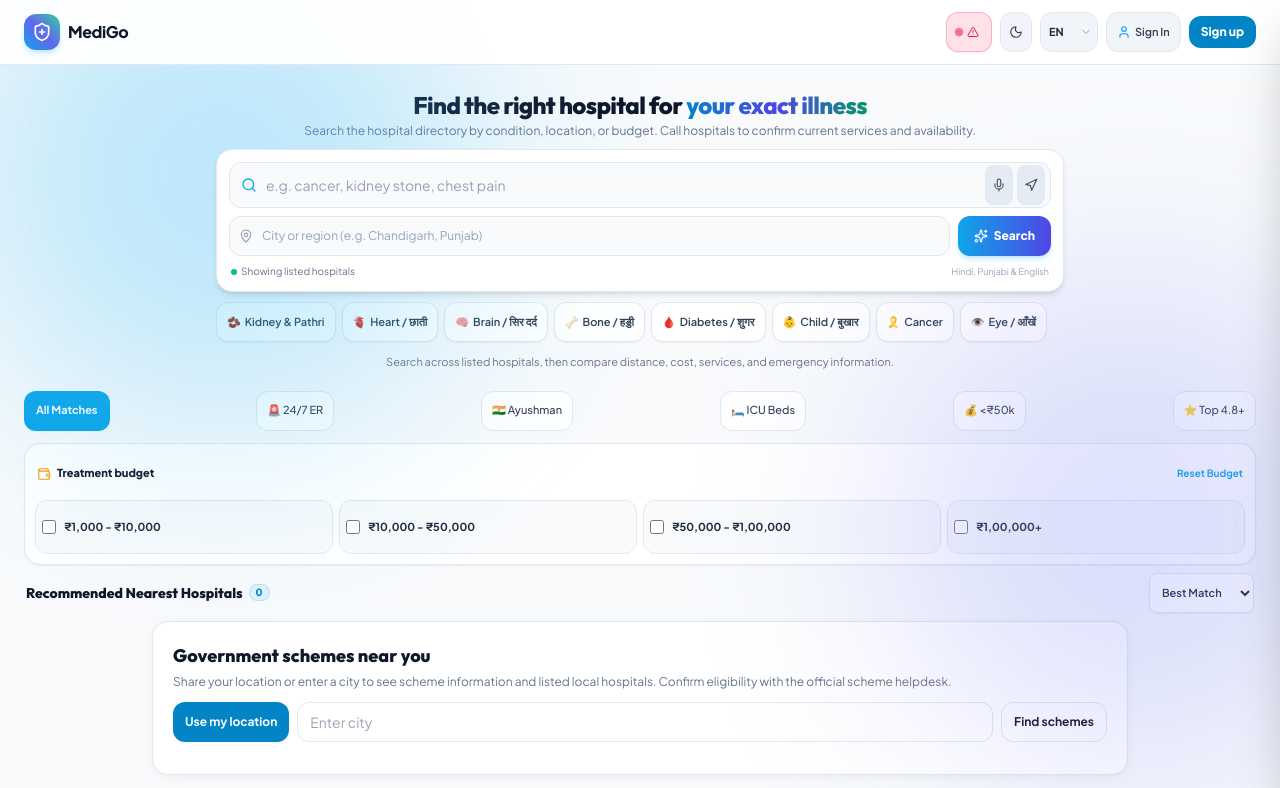
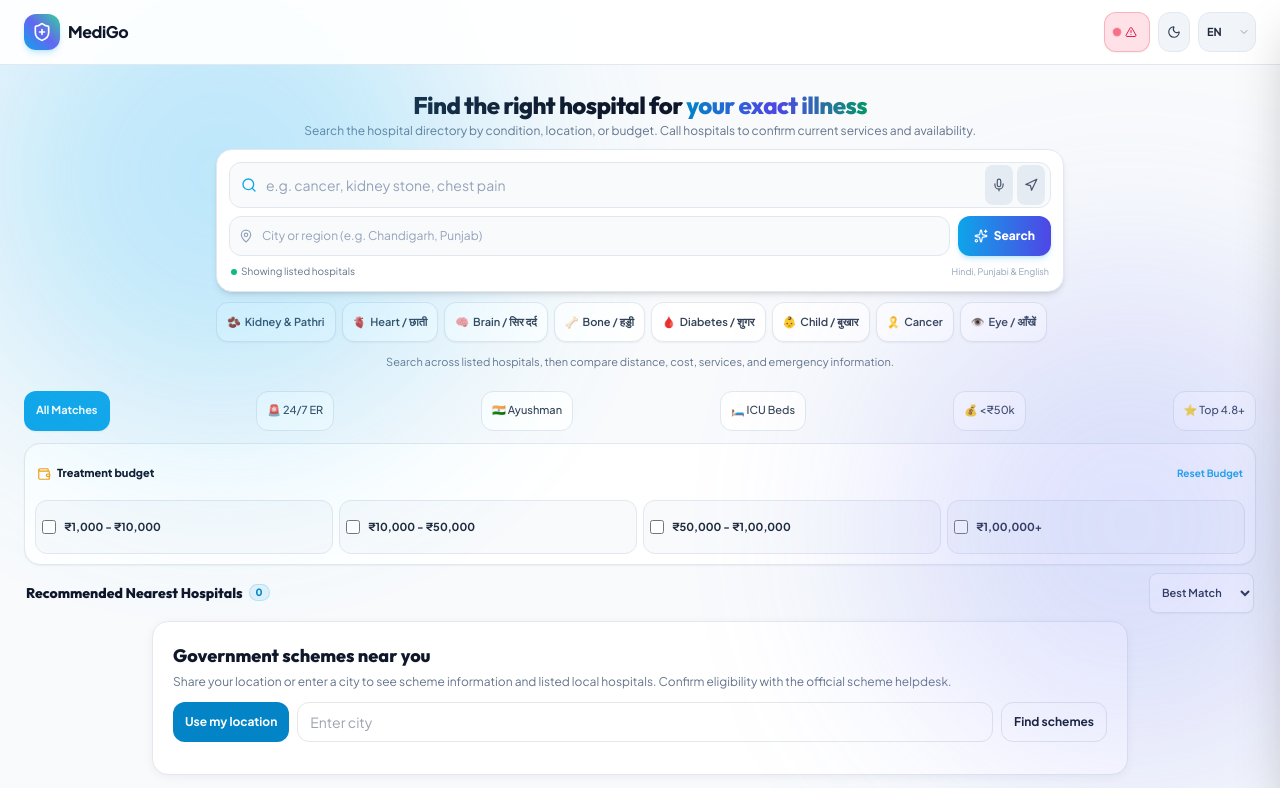
Before and after one commit to vansh-959/MediGo-Frontend, a website: page public/index.html in a window 1280 px wide. Shown: the top 788 px of the page. Drawn offline with nearby package versions, Linux system fonts and the light colour scheme; no server answers.

Commit message:
Update frontend

```diff
--- a/public/index.html
+++ b/public/index.html
@@ -140,18 +140,6 @@
             ></i>
           </div>
 
-          <!-- Account / Sign In -->
-          <a
-            id="account-link"
-            href="auth.html?mode=login"
-            class="h-8 w-auto px-2 sm:px-2.5 rounded-xl bg-slate-100 dark:bg-slate-900 border border-slate-200 dark:border-slate-800 text-xs font-semibold text-slate-700 dark:text-slate-300 flex items-center justify-center gap-1 transition-all"
-          >
-            <i data-lucide="user" class="w-3.5 h-3.5 text-sky-500"></i>
-            <span class="text-[10px] sm:text-[11px]" id="account-btn-text"
-              >Sign In</span
-            >
-          </a>
-          <button id="signup-open-btn" type="button" class="min-h-8 rounded-xl bg-sky-600 px-2 sm:px-3 text-[10px] sm:text-xs font-extrabold text-white">Sign up</button>
         </div>
       </div>
     </header>
--- a/public/js/auth.js
+++ b/public/js/auth.js
@@ -17,11 +17,9 @@
     status.textContent = '';
   };
   window.openMediGoAuth = (message, initialMode = 'login') => { modal.classList.remove('hidden'); modal.classList.add('flex'); setMode(initialMode); status.textContent = message || (token() ? 'Please sign in again to continue.' : 'Sign in or create an account to continue.'); window.lucide?.createIcons(); };
-  document.getElementById('account-link')?.addEventListener('click', event => { event.preventDefault(); if (token()) { localStorage.removeItem('medigo_auth_token'); localStorage.removeItem('medigo_user'); location.reload(); } else location.href = 'auth.html?mode=login'; });
   document.getElementById('auth-close').addEventListener('click', () => { if (location.pathname.endsWith('/auth.html')) location.href = 'index.html'; else { modal.classList.add('hidden'); modal.classList.remove('flex'); } });
   modal.addEventListener('click', event => { if (event.target === modal) { modal.classList.add('hidden'); modal.classList.remove('flex'); } });
   document.getElementById('auth-tab-login').addEventListener('click', () => setMode('login')); document.getElementById('auth-tab-signup').addEventListener('click', () => setMode('signup'));
-  document.getElementById('signup-open-btn')?.addEventListener('click', () => { location.href = 'auth.html?mode=signup'; });
   document.getElementById('auth-forgot')?.remove();
   document.getElementById('auth-resend')?.addEventListener('click', () => {
     stage = 'request'; if (form.elements.otp) form.elements.otp.required = false;
@@ -52,10 +50,6 @@
     finally { submit.disabled = false; }
   }
   form.addEventListener('submit', event => { event.preventDefault(); submitAction(); });
-  if (token()) {
-    document.getElementById('account-btn-text')?.replaceChildren(document.createTextNode('Sign out'));
-    document.getElementById('signup-open-btn')?.classList.add('hidden');
-  }
   if (location.pathname.endsWith('/auth.html')) setMode(new URLSearchParams(location.search).get('mode') === 'signup' ? 'signup' : 'login');
   document.addEventListener('submit', event => { if (!token() && ['cost-estimate-form'].includes(event.target.id)) { event.preventDefault(); event.stopImmediatePropagation(); window.openMediGoAuth(); } }, true);
   document.addEventListener('submit', event => { if (!token() && event.target.id === 'disease-search-form') { event.preventDefault(); event.stopImmediatePropagation(); window.openMediGoAuth('Sign in or create an account to search the hospital directory.'); } }, true);
--- a/public/sw.js
+++ b/public/sw.js
@@ -1,5 +1,5 @@
 /* MediGo offline-first app shell. Bump CACHE_VERSION when changing the shell. */
-const CACHE_VERSION = "medigo-pwa-v21";
+const CACHE_VERSION = "medigo-pwa-v22";
 const SHELL_CACHE = `${CACHE_VERSION}-shell`;
 const RUNTIME_CACHE = `${CACHE_VERSION}-runtime`;
 
```
